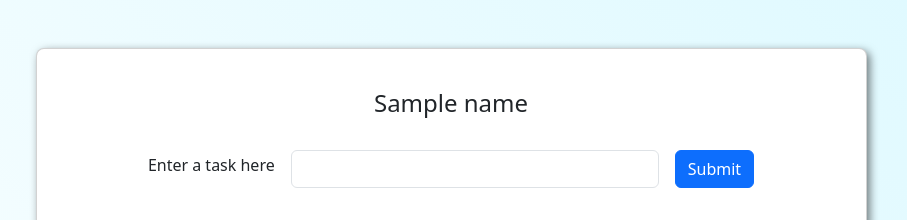
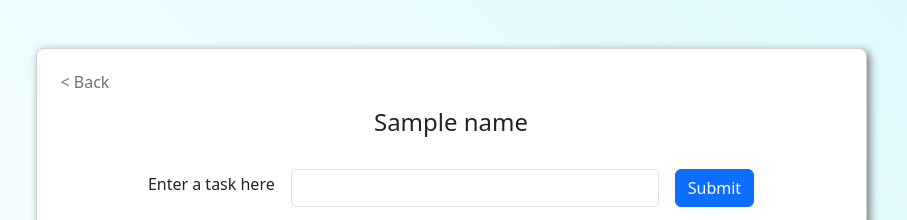
Before and after one commit to kenneth0810/Team-13, a Python web app: template app/templates/todo.html in a window 1280 px wide. Shown: the part 58-278 px from the top of the page, without its empty margins (189-1096 px from the left). Run offline with Jinja, Linux system fonts and the light colour scheme; the template is opened without the code that fills it: most values are stand-ins (such as "Sample title", 1, 10 or a date in 2020); form fields are guessed from the names that the template uses.

Commit message:
added a "back" button on todo task page

```diff
--- a/app/routes.py
+++ b/app/routes.py
@@ -338,7 +338,8 @@ def profile():
 
             b = Profile.query.filter_by(user=current_user).first()
             if b:
-                delete_bio(b.user_id)
+                db.session.delete(b)
+                db.session.commit()
 
             m = Message.query.filter_by(username=current_user.username).all()
             for message in m:
--- a/app/static/css/todo.css
+++ b/app/static/css/todo.css
@@ -6,3 +6,15 @@
 .star {
     color: rgba(0, 0, 0, 0.7);
 }
+
+a {
+    text-decoration: none;
+}
+
+.back {
+    transition: 0.2s;
+}
+
+.back:hover {
+    color: black
+}
--- a/app/templates/todo.html
+++ b/app/templates/todo.html
@@ -12,7 +12,7 @@
             <div class="col col-xl-9 col-xl-7">
             <div class="card rounded-3" style=" box-shadow: 3px 3px 8px rgba(0, 0, 0, 0.5);">
                 <div class="card-body p-4">
-
+                <a href="/notes" class="text-secondary"><h6 class="back"> < Back</h6></a>
                 <h4 class="text-center my-3 pb-3">{{name}}</h4>
 
                 <form class="row row-cols-lg-auto g-3 justify-content-center align-items-center mb-4 pb-2" action=""  novalidate method="POST">
```
